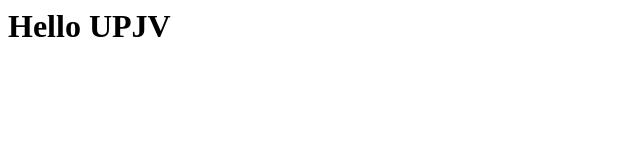
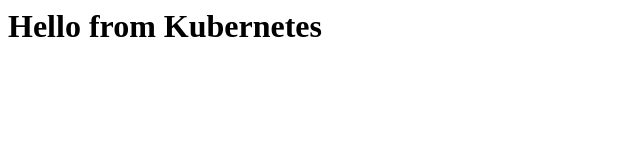
Before and after one commit to vbauchart/presentation-infra-as-code-k8s-demo, a plain HTML site: page nginx-config/index.html in a window 1280 px wide. Shown: the whole page, without its empty margins (0-640 px from the left). Drawn offline with Linux system fonts and the light colour scheme.

Commit message:
update doc

```diff
--- a/nginx-config/index.html
+++ b/nginx-config/index.html
@@ -1 +1 @@
-<h1>Hello UPJV</h1>
+<h1>Hello from Kubernetes</h1>
```
Also changed, not shown: 1 other file.
